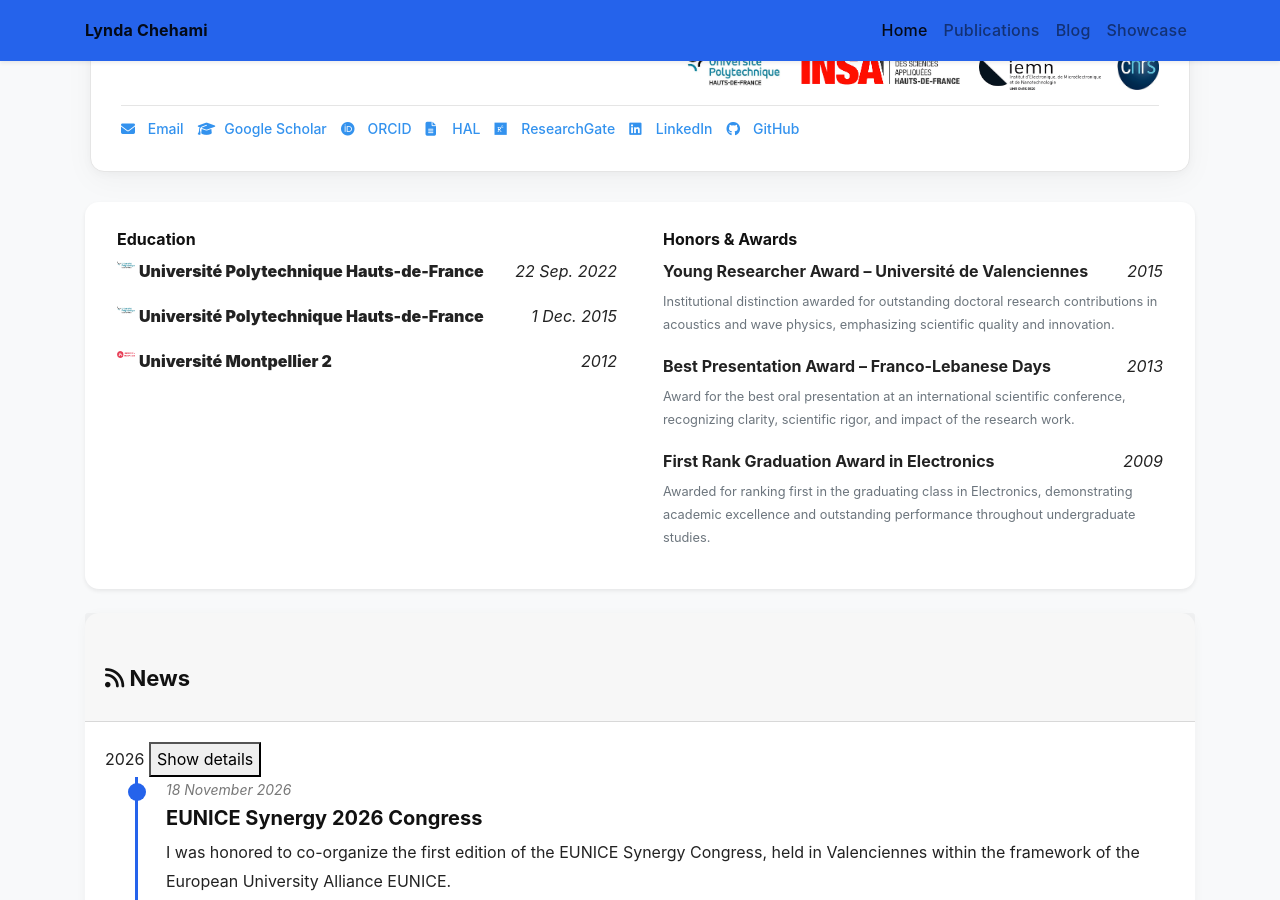
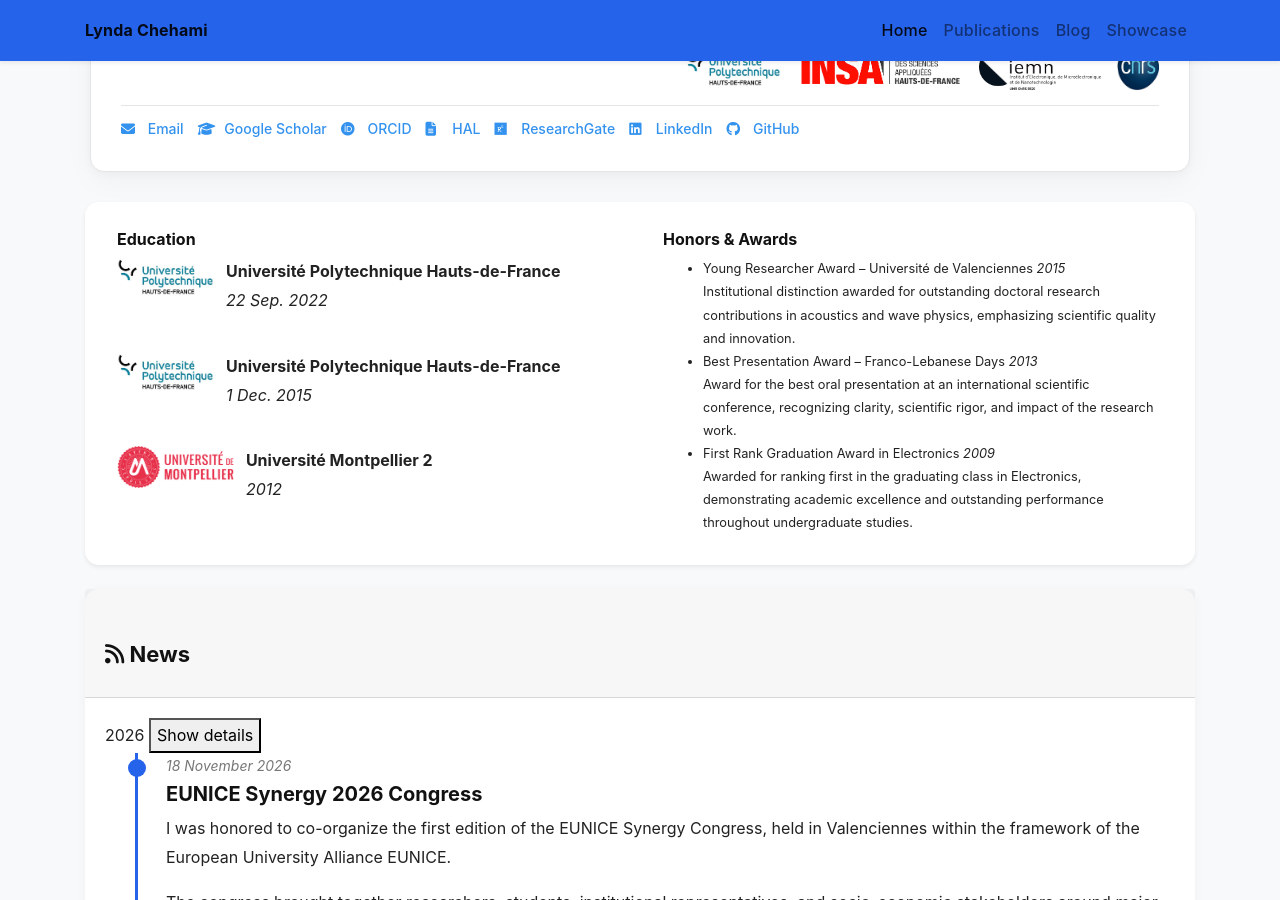
Before and after one commit to lchehami/lchehami.github.io, a Jekyll site: the page built from index.html, in a window 1280 px wide and 900 px high, scrolled down 534 px. Built offline with Jekyll 4.4.1, drawn with Linux system fonts in a browser that asks for light colours; nearby versions of some CDN libraries; a style sheet for code colours, icons or effects is not loaded.

Commit message:
Update experience_card.html

```diff
--- a/_includes/widgets/experience_card.html
+++ b/_includes/widgets/experience_card.html
@@ -1,120 +1,140 @@
 <div class="row mt-3">
     <div class="col">
-        <div class="card border-0 shadow-sm bg-white">
+        <div class="card border-0 shadow-sm">
             <div class="card-body p-4">
                 <div class="row" data-masonry='{"percentPosition": true }'>
-
-                    <!-- EDUCATION À GAUCHE -->
                     {% if site.data.profile.education %}
                     <div class="col-lg-6">
                         <div class="mx-2 my-1">
+                            <h6>Education</h6>
+                            <ul class="list-unstyled mb-1">
+                                {% for item in site.data.profile.education %}
+<!--                                <li class="d-flex mb-2 align-items-start">-->
+<!--                                  <img src="{{ item.logo | relative_url }}"-->
+<!--                                       data-light-src="{{ item.logo | relative_url }}"-->
+<!--                                       data-dark-src="{{ item.logo_dark | relative_url }}"-->
+<!--                                       alt="{{ item.name }}" class="inline-badge no-invert me-2">-->
+<!--                                  <div class="flex-grow-1">-->
+<!--                                    &lt;!&ndash; Header line: name left, date right &ndash;&gt;-->
+<!--                                    <div class="education-entry-header">-->
+<!--                                      <div>{{ item.name }}</div>-->
+<!--                                      <div class="no-break small text-end"><em>{{ item.date }}</em></div>-->
+<!--                                    </div>-->
+<!--                                    {% if item.dept %}-->
+<!--                                      <div class="small">{{ item.dept }}</div>-->
+<!--                                    {% endif %}-->
+<!--                                    <div class="small">-->
+<!--                                      <strong>{{ item.diploma }}</strong> <br/>-->
+<!--                                      {{ item.title }} <br/>-->
+<!--                                      {% if item.manuscript %}-->
+<!--                                        <a target="_blank" href="{{ item.manuscript.path | relative_url }}" class="pe-3">-->
+<!--                                          <i class="fa-solid fa-file-lines"></i> Manuscript {{ item.manuscript.language | upcase }}-->
+<!--                                        </a>-->
+<!--                                      {% endif %}-->
+<!--                                    </div>-->
+<!--                                  </div>-->
+<!--                                </li>-->
+<!--                                <li class="d-flex mb-1">-->
+<!--                                    <img src="{{ item.logo | relative_url }}"-->
+<!--                                         data-light-src="{{ item.logo | relative_url }}"-->
+<!--                                         data-dark-src="{{ item.logo_dark | relative_url }}"-->
+<!--                                         alt="{{ item.name }}" class="inline-badge no-invert me-2">-->
+<!--                                    <div class="entry-content">-->
+<!--                                        <div class="entry-header">-->
+<!--                                            <span class="entry-name">{{ item.name }}</span>-->
+<!--                                            <span class="entry-date ms-auto"><em>{{ item.date }}</em></span>-->
+<!--                                        </div>-->
+<!--                                        <div class="entry-subtitle">-->
+<!--                                            <strong>{{ item.diploma }}</strong> <br/>-->
+<!--                                            {{ item.title }}-->
+<!--                                        </div>-->
+<!--                                        {% if item.manuscript %}-->
+<!--                                            <a target="_blank" href="{{ item.manuscript.path | relative_url }}" class="pe-3">-->
+<!--                                                <i class="fa-solid fa-file-lines"></i> Manuscript {{ item.manuscript.language | upcase }}-->
+<!--                                            </a>-->
+<!--                                        {% endif %}-->
+<!--                                    </div>-->
+<!--                                </li>-->
+                                <li class="d-flex mb-2">
+                                    <img src="{{ item.logo | relative_url }}"
+                                         data-light-src="{{ item.logo | relative_url }}"
+                                         data-dark-src="{{ item.logo_dark | relative_url }}"
+                                         alt="{{ item.name }}" class="inline-badge no-invert me-2">
 
-                            <h6>Education</h6>
+                                    <div class="flex-grow-1 d-grid education-grid">
+                                      <!-- Name and date on the same line -->
+                                      <div class="entry-name">{{ item.name }}</div>
+                                      <div class="entry-date"><em>{{ item.date }}</em></div>
 
-                            <ul class="list-unstyled mb-1">
-
-                                {% for item in site.data.profile.education %}
-
-                                <li class="media mb-3">
-
-                                    {% if item.logo %}
-                                    <img src="{{ item.logo | relative_url }}"
-                                         alt="{{ item.name }}"
-                                         style="width: 18px;"
-                                         class="mr-1 mt-1">
-                                    {% endif %}
-
-                                    <div class="media-body">
-
-                                        <div class="d-flex">
-                                            <div>
-                                                <strong>{{ item.name }}</strong>
-                                            </div>
-
-                                            {% if item.date %}
-                                            <div class="ml-auto no-break">
-                                                <em>{{ item.date }}</em>
-                                            </div>
-                                            {% endif %}
-                                        </div>
-
-                                        {% if item.dept %}
-                                        <div class="small">{{ item.dept }}</div>
-                                        {% endif %}
-
-                                        {% if item.degree %}
-                                        <div class="small">{{ item.degree }}</div>
-                                        {% endif %}
-
-                                        {% if item.description %}
-                                        <div class="small text-muted mt-1">
-                                            {{ item.description }}
-                                        </div>
-                                        {% endif %}
-
-                                        {% if item.link %}
-                                        <div class="small mt-1">
-                                            <a href="{{ item.link | relative_url }}" target="_blank">
-                                                Download thesis
+                                      <!-- Diploma and title below spanning both columns -->
+                                      <div class="entry-subtitle" style="font-size: 1rem;">
+                                        <strong>{{ item.diploma }}</strong> <br/>
+                                      </div>
+                                      <div class="entry-subtitle">{{ item.title }}</div>
+                                      {% if item.manuscript %}
+                                            <a target="_blank" href="{{ item.manuscript.path | relative_url }}" class="pe-3">
+                                                <i class="fa-solid fa-file-lines"></i> Manuscript {{ item.manuscript.language | upcase }}
                                             </a>
-                                        </div>
-                                        {% endif %}
-
+                                      {% endif %}
                                     </div>
-
                                 </li>
-
                                 {% endfor %}
-
                             </ul>
-
                         </div>
                     </div>
                     {% endif %}
 
+                    {% if site.data.profile.experience %}
+                    <div class="col-lg-6">
+                        <div class="mx-2 my-1">
+                            <h6>Experience</h6>
+                            <ul class="list-unstyled mb-1">
+                                {% for item in site.data.profile.experience %}
+                                <li class="media mb-1">
+                                    <img src="{{ item.logo | relative_url }}"
+                                         data-light-src="{{ item.logo | relative_url }}"
+                                         data-dark-src="{{ item.logo_dark | relative_url }}"
+                                         alt="{{ item.name }}" class="inline-badge no-invert me-1">
+                                    <div class="media-body">
+                                        <div>{{ item.name }}</div>
+                                        <div class="small">{{ item.dept }}</div>
+                                        <div class="small d-flex">
+                                            <div>{{ item.position }}</div>
+                                            <div class="mt-auto ms-auto no-break"><em>{{ item.date }}</em></div>
+                                        </div>
+                                    </div>
+                                </li>
+                                {% endfor %}
+                            </ul>
+                        </div>
+                    </div>
+                    {% endif %}
 
-                    <!-- HONORS À DROITE -->
                     {% if site.data.profile.awards %}
                     <div class="col-lg-6">
                         <div class="mx-2 my-1">
-
                             <h6>Honors & Awards</h6>
-
-                            <ul class="list-unstyled mb-1">
-
+                            <ul class="list small ps-3 mb-1">
                                 {% for item in site.data.profile.awards %}
-
-                                <li class="mb-3">
-
-                                    <div class="d-flex">
-                                        <div>
-                                            <strong>{{ item.name }}</strong>
+                                <li>
+                                    <div class="entry-content">
+                                        <div class="entry-header">
+                                            <span class="entry-name">{{ item.name }}</span>
+                                            <span class="entry-date ms-auto"><em>{{ item.date }}</em></span>
                                         </div>
-
-                                        {% if item.date %}
-                                        <div class="ml-auto no-break">
-                                            <em>{{ item.date }}</em>
-                                        </div>
+                                        {% if item.description %}
+                                        <div class="entry-subtitle">{{ item.description }}</div>
                                         {% endif %}
                                     </div>
-
-                                    {% if item.description %}
-                                    <div class="small text-muted mt-1">
-                                        {{ item.description }}
-                                    </div>
-                                    {% endif %}
-
                                 </li>
-
                                 {% endfor %}
-
                             </ul>
-
                         </div>
                     </div>
                     {% endif %}
 
                 </div>
+
             </div>
         </div>
     </div>
```
